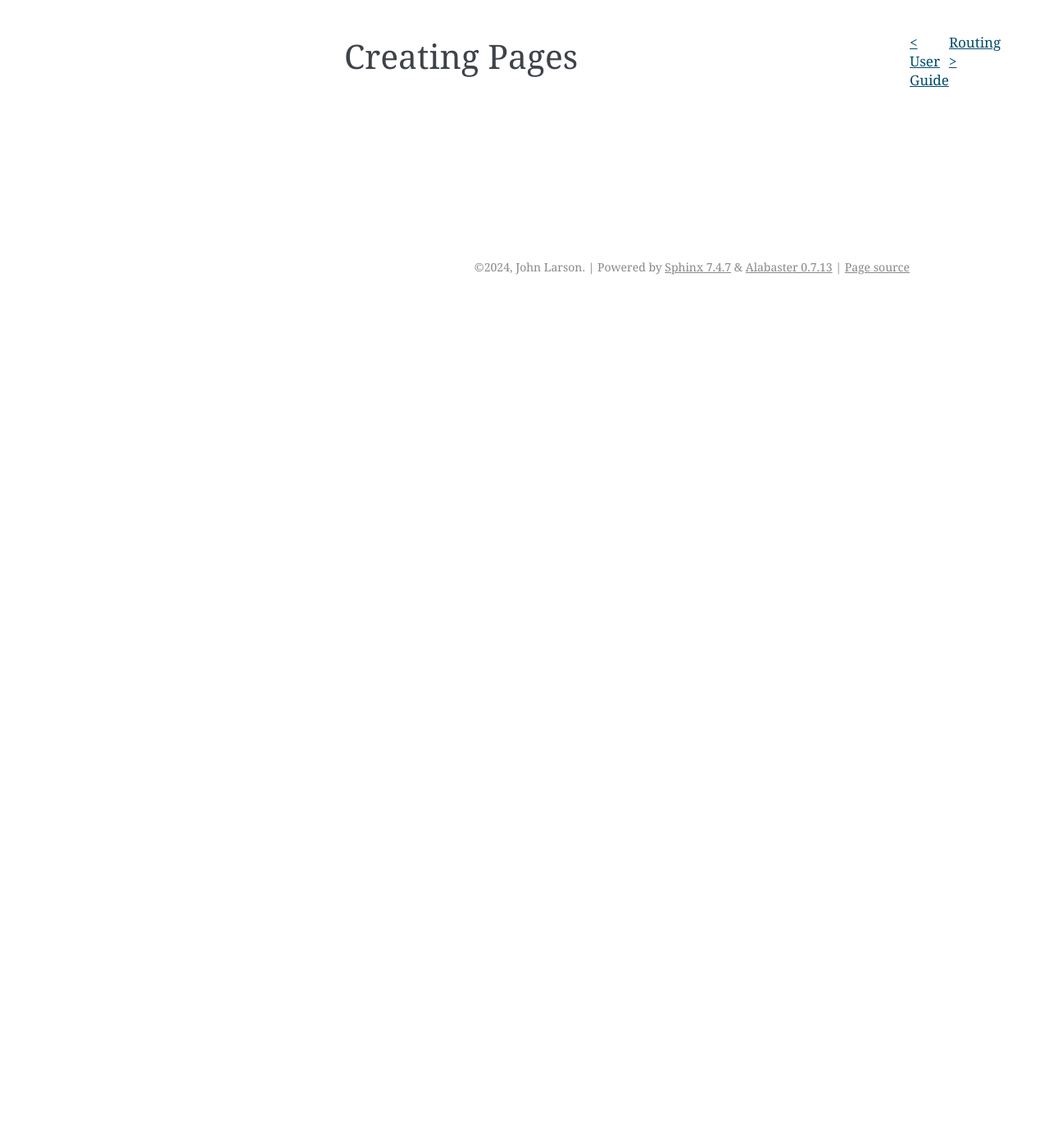
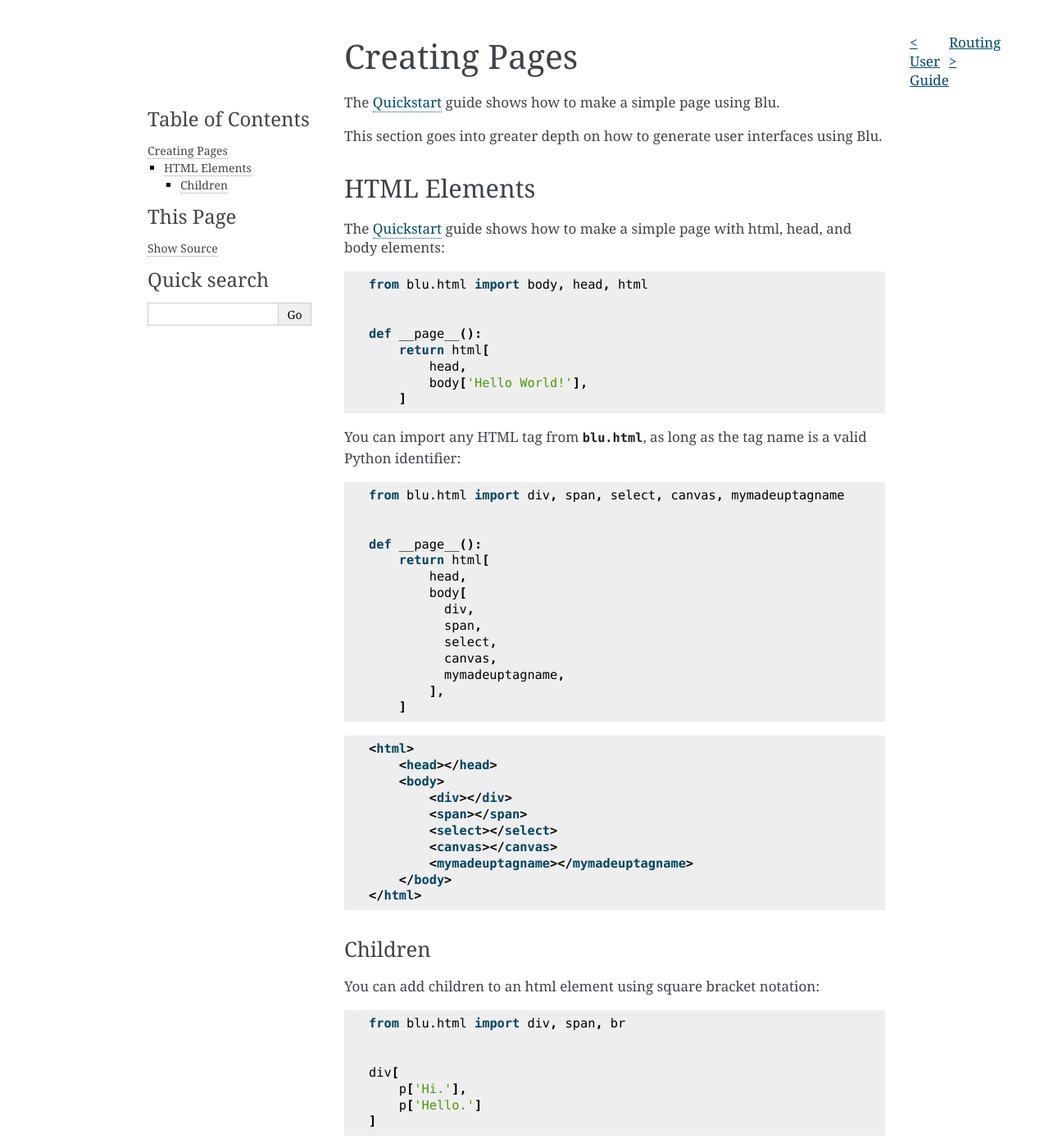
Before and after one commit to johnlarson/blu, a Sphinx documentation site: the page built from docs/user-guide/creating-pages.rst, in a window 1280 px wide and 1400 px high. Shown: the whole window at 82% size. Built offline with Sphinx 7.4.7, drawn with Linux system fonts in a browser that asks for light colours; pages that are not in the unit, such as notebooks, are missing from menus; some of the changed text lies outside the part shown.

```diff
--- /dev/null
+++ b/docs/api-reference/blu.html.rst
@@ -0,0 +1,5 @@
+``blu.html``
+============
+
+.. automodule:: blu.html
+    :special-members: __getattr__
--- a/docs/api-reference/index.rst
+++ b/docs/api-reference/index.rst
@@ -1,7 +1,5 @@
 API Reference
 =============
-
-
 
 .. toctree::
    :maxdepth: 3
--- a/docs/user-guide/creating-pages.rst
+++ b/docs/user-guide/creating-pages.rst
@@ -2,3 +2,79 @@
 
 Creating Pages
 ==============
+
+The :ref:`Quickstart` guide shows how to make a simple page using Blu.
+
+This section goes into greater depth on how to generate user interfaces using Blu.
+
+
+HTML Elements
+-------------
+
+The :ref:`Quickstart` guide shows how to make a simple page with html, head, and body elements:
+
+.. code-block:: python
+
+    from blu.html import body, head, html
+
+
+    def __page__():
+        return html[
+            head,
+            body['Hello World!'],
+        ]
+
+You can import any HTML tag from :mod:`blu.html`, as long as the tag name is a valid Python identifier:
+
+.. code-block:: python
+
+    from blu.html import div, span, select, canvas, mymadeuptagname
+
+
+    def __page__():
+        return html[
+            head,
+            body[
+              div,
+              span,
+              select,
+              canvas,
+              mymadeuptagname,
+            ],
+        ]
+
+.. code-block:: html
+
+    <html>
+        <head></head>
+        <body>
+            <div></div>
+            <span></span>
+            <select></select>
+            <canvas></canvas>
+            <mymadeuptagname></mymadeuptagname>
+        </body>
+    </html>
+
+
+Children
+++++++++
+
+You can add children to an html element using square bracket notation:
+
+.. code-block:: python
+
+    from blu.html import div, span, br
+
+
+    div[
+        p['Hi.'],
+        p['Hello.']
+    ]
+
+.. code-block:: html
+
+    <div>
+        <p>Hi.</p>
+        <p>Hello.</p>
+    </div>
--- a/pyproject.toml
+++ b/pyproject.toml
@@ -4,7 +4,7 @@ version = "0.0.1"
 dependencies = ["aiofiles", "uvicorn"]
 
 [project.scripts]
-blu = "blu._cli:main"
+# blu = "blu._cli:main"
 
 [tool.pytest.ini_options]
 asyncio_mode = "auto"
--- /dev/null
+++ b/src/blu/__init__.py
@@ -0,0 +1,5 @@
+from blu import html
+from blu._react.types import HTMLElement
+
+
+__all__ = ['HTMLElement', 'html']
```
Also changed, not shown: docs/api-reference/blu.rst (added, +8 -0 lines), docs/api-reference/cli.rst (added, +28 -0 lines), 3 other files.
